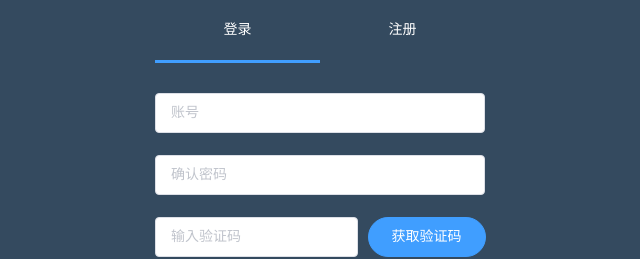
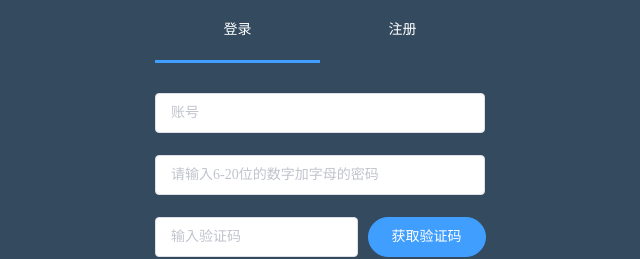
Before and after one commit to sanber/vue-admin, a Vue app: page /#/login in a window 1280 px wide. Shown: the top 259 px of the page, without its empty margins (320-960 px from the left). Built offline with nearby package versions, Linux system fonts and the light colour scheme.

Commit message:
密码验证模块

```diff
--- a/src/views/Login/index.vue
+++ b/src/views/Login/index.vue
@@ -31,7 +31,7 @@
             type="password"
             v-model="ruleForm.pass"
             autocomplete="off"
-            placeholder="确认密码"
+            placeholder="请输入6-20位的数字加字母的密码"
             show-password="true"
           ></el-input>
         </el-form-item>
@@ -83,8 +83,11 @@ export default {
       }
     };
     var validatePass = (rule, value, callback) => {
+      let reg = /^(?!\D+$)(?![^a-zA-Z]+$)\S{6,20}$/;
       if (value === "") {
         callback(new Error("请输入密码"));
+      } else if (!reg.test(value)) {
+        callback(new Error("密码为6-20的数字+字母"));
       } else {
         callback();
       }
```
